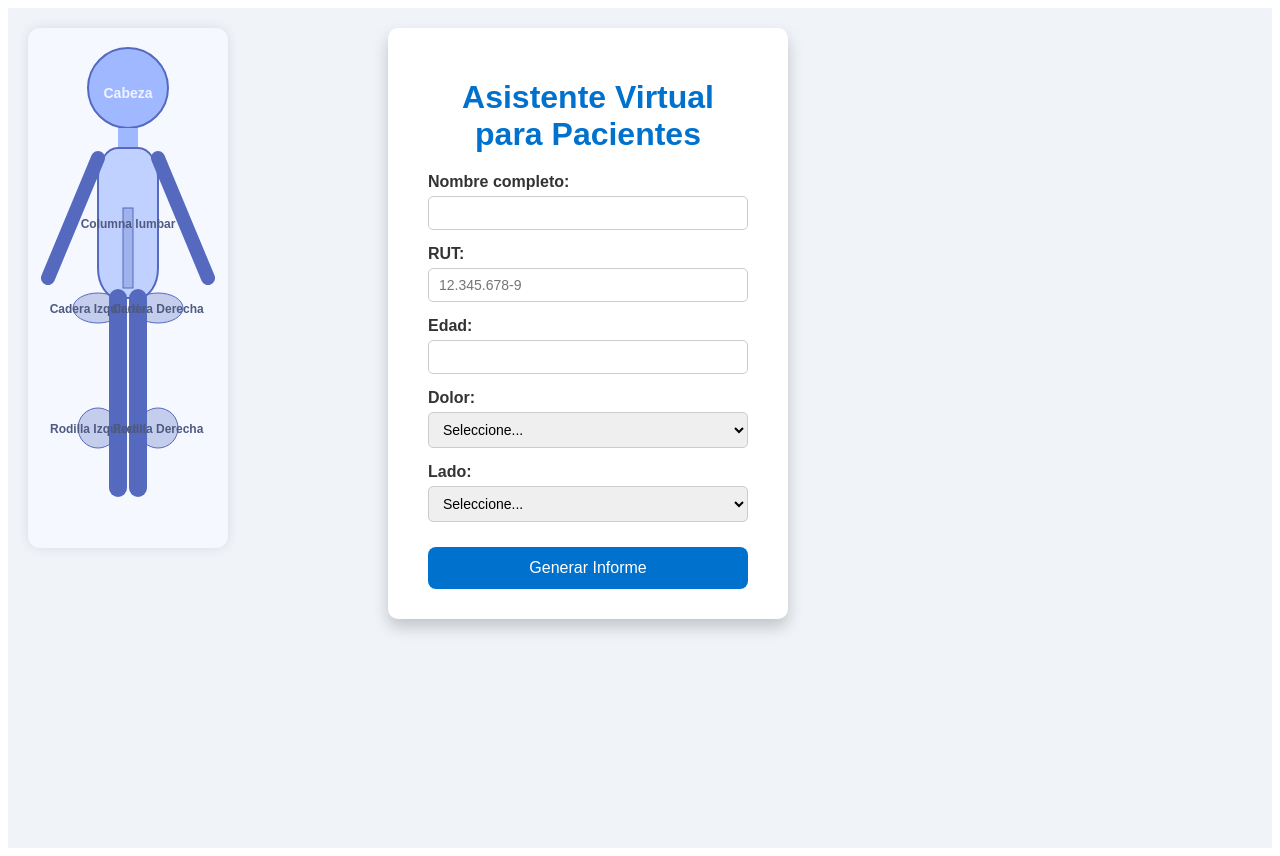
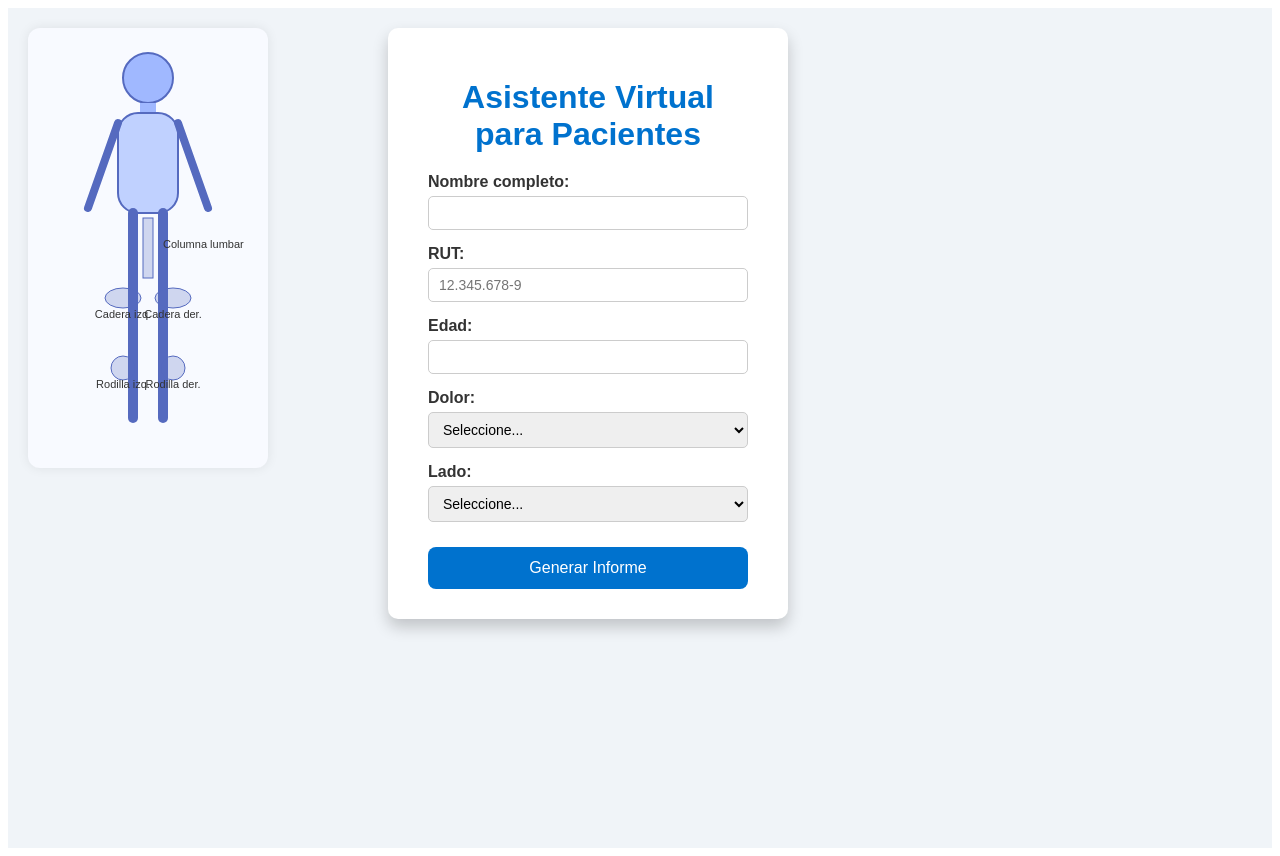
Before and after one commit to cahuerta/ASISTENCIA-ICA, a React (Vite) app: page / in a window 1280 px wide. Built offline with nearby package versions, Linux system fonts and the light colour scheme.

Commit message:
Update EsquemaHumanoSVG.jsx

```diff
--- a/src/EsquemaHumanoSVG.jsx
+++ b/src/EsquemaHumanoSVG.jsx
@@ -2,182 +2,118 @@ import React from 'react';
 
 function EsquemaHumanoSVG({ onSeleccionZona }) {
   const zonas = [
-    { id: 'columna_lumbar', label: 'Columna lumbar', x: 95, y: 180, width: 10, height: 80 },
-    { id: 'cadera_izquierda', label: 'Cadera Izquierda', cx: 70, cy: 280, rx: 25, ry: 15 },
-    { id: 'cadera_derecha', label: 'Cadera Derecha', cx: 130, cy: 280, rx: 25, ry: 15 },
-    { id: 'rodilla_izquierda', label: 'Rodilla Izquierda', cx: 70, cy: 400, r: 20 },
-    { id: 'rodilla_derecha', label: 'Rodilla Derecha', cx: 130, cy: 400, r: 20 },
+    { id: 'columna_lumbar', label: 'Columna lumbar', x: 95, y: 180, width: 10, height: 60 },
+    { id: 'cadera_izquierda', label: 'Cadera izq.', cx: 75, cy: 260, rx: 18, ry: 10 },
+    { id: 'cadera_derecha', label: 'Cadera der.', cx: 125, cy: 260, rx: 18, ry: 10 },
+    { id: 'rodilla_izquierda', label: 'Rodilla izq.', cx: 75, cy: 330, r: 12 },
+    { id: 'rodilla_derecha', label: 'Rodilla der.', cx: 125, cy: 330, r: 12 },
   ];
 
   const handleClick = (id) => {
-    switch (id) {
-      case 'columna_lumbar':
-        onSeleccionZona('Columna lumbar');
-        break;
-      case 'cadera_izquierda':
-        onSeleccionZona('Cadera izquierda');
-        break;
-      case 'cadera_derecha':
-        onSeleccionZona('Cadera derecha');
-        break;
-      case 'rodilla_izquierda':
-        onSeleccionZona('Rodilla izquierda');
-        break;
-      case 'rodilla_derecha':
-        onSeleccionZona('Rodilla derecha');
-        break;
-      default:
-        break;
-    }
+    const etiquetas = {
+      columna_lumbar: 'Columna lumbar',
+      cadera_izquierda: 'Cadera izquierda',
+      cadera_derecha: 'Cadera derecha',
+      rodilla_izquierda: 'Rodilla izquierda',
+      rodilla_derecha: 'Rodilla derecha',
+    };
+    onSeleccionZona(etiquetas[id]);
   };
 
   return (
     <svg
-      width="200"
-      height="520"
-      viewBox="0 0 200 520"
+      width="220"
+      height="420"
+      viewBox="0 0 200 420"
       xmlns="http://www.w3.org/2000/svg"
-      style={{ backgroundColor: '#f5f8ff', borderRadius: 12, boxShadow: '0 0 12px rgba(0,0,0,0.1)' }}
+      style={{
+        backgroundColor: '#f8faff',
+        borderRadius: 12,
+        boxShadow: '0 0 12px rgba(0,0,0,0.08)',
+        padding: '10px',
+      }}
     >
       {/* Cabeza */}
-      <circle cx="100" cy="60" r="40" fill="#a0b8ff" stroke="#556abf" strokeWidth="2" />
-      <text x="100" y="70" textAnchor="middle" fill="#eef3ff" fontSize="14" fontWeight="700" pointerEvents="none">
-        Cabeza
-      </text>
+      <circle cx="100" cy="40" r="25" fill="#a0b8ff" stroke="#556abf" strokeWidth="2" />
 
       {/* Cuello */}
-      <rect x="90" y="100" width="20" height="20" fill="#a0b8ff" />
+      <rect x="92" y="65" width="16" height="10" fill="#a0b8ff" />
 
       {/* Torso */}
-      <rect x="70" y="120" width="60" height="150" rx="20" ry="30" fill="#c0d1ff" stroke="#556abf" strokeWidth="2" />
+      <rect x="70" y="75" width="60" height="100" rx="20" ry="20" fill="#c0d1ff" stroke="#556abf" strokeWidth="2" />
 
       {/* Brazos */}
-      <line x1="70" y1="130" x2="20" y2="250" stroke="#556abf" strokeWidth="14" strokeLinecap="round" />
-      <line x1="130" y1="130" x2="180" y2="250" stroke="#556abf" strokeWidth="14" strokeLinecap="round" />
+      <line x1="70" y1="85" x2="40" y2="170" stroke="#556abf" strokeWidth="8" strokeLinecap="round" />
+      <line x1="130" y1="85" x2="160" y2="170" stroke="#556abf" strokeWidth="8" strokeLinecap="round" />
 
       {/* Piernas */}
-      <line x1="90" y1="270" x2="90" y2="460" stroke="#556abf" strokeWidth="18" strokeLinecap="round" />
-      <line x1="110" y1="270" x2="110" y2="460" stroke="#556abf" strokeWidth="18" strokeLinecap="round" />
+      <line x1="85" y1="175" x2="85" y2="380" stroke="#556abf" strokeWidth="10" strokeLinecap="round" />
+      <line x1="115" y1="175" x2="115" y2="380" stroke="#556abf" strokeWidth="10" strokeLinecap="round" />
 
-      {/* Zonas clickeables */}
-
-      {/* Columna lumbar (rectángulo) */}
+      {/* Columna lumbar */}
       <rect
         x={zonas[0].x}
         y={zonas[0].y}
         width={zonas[0].width}
         height={zonas[0].height}
-        fill="rgba(85, 106, 191, 0.3)"
+        fill="rgba(85, 106, 191, 0.25)"
         stroke="#556abf"
         strokeWidth="1"
         cursor="pointer"
         onClick={() => handleClick(zonas[0].id)}
       />
-      <text
-        x={zonas[0].x + zonas[0].width / 2}
-        y={zonas[0].y + 20}
-        fill="#4f5a82"
-        fontSize="12"
-        fontWeight="700"
-        textAnchor="middle"
-        pointerEvents="none"
-      >
-        {zonas[0].label}
-      </text>
+      <text x={zonas[0].x + 20} y={zonas[0].y + 30} fill="#333" fontSize="11">Columna lumbar</text>
 
-      {/* Cadera izquierda (elipse) */}
+      {/* Caderas */}
+      {zonas.slice(1, 3).map((zona) => (
+        <g key={zona.id}>
           <ellipse
-        cx={zonas[1].cx}
-        cy={zonas[1].cy}
-        rx={zonas[1].rx}
-        ry={zonas[1].ry}
-        fill="rgba(85, 106, 191, 0.3)"
+            cx={zona.cx}
+            cy={zona.cy}
+            rx={zona.rx}
+            ry={zona.ry}
+            fill="rgba(85, 106, 191, 0.25)"
             stroke="#556abf"
             strokeWidth="1"
             cursor="pointer"
-        onClick={() => handleClick(zonas[1].id)}
+            onClick={() => handleClick(zona.id)}
           />
           <text
-        x={zonas[1].cx}
-        y={zonas[1].cy + 5}
-        fill="#4f5a82"
-        fontSize="12"
-        fontWeight="700"
+            x={zona.cx}
+            y={zona.cy + 20}
+            fontSize="11"
             textAnchor="middle"
-        pointerEvents="none"
+            fill="#333"
           >
-        {zonas[1].label}
+            {zona.label}
           </text>
+        </g>
+      ))}
 
-      {/* Cadera derecha (elipse) */}
-      <ellipse
-        cx={zonas[2].cx}
-        cy={zonas[2].cy}
-        rx={zonas[2].rx}
-        ry={zonas[2].ry}
-        fill="rgba(85, 106, 191, 0.3)"
+      {/* Rodillas */}
+      {zonas.slice(3).map((zona) => (
+        <g key={zona.id}>
+          <circle
+            cx={zona.cx}
+            cy={zona.cy}
+            r={zona.r}
+            fill="rgba(85, 106, 191, 0.25)"
             stroke="#556abf"
             strokeWidth="1"
             cursor="pointer"
-        onClick={() => handleClick(zonas[2].id)}
+            onClick={() => handleClick(zona.id)}
           />
           <text
-        x={zonas[2].cx}
-        y={zonas[2].cy + 5}
-        fill="#4f5a82"
-        fontSize="12"
-        fontWeight="700"
+            x={zona.cx}
+            y={zona.cy + 20}
+            fontSize="11"
             textAnchor="middle"
-        pointerEvents="none"
+            fill="#333"
           >
-        {zonas[2].label}
+            {zona.label}
           </text>
-
-      {/* Rodilla izquierda (círculo) */}
-      <circle
-        cx={zonas[3].cx}
-        cy={zonas[3].cy}
-        r={zonas[3].r}
-        fill="rgba(85, 106, 191, 0.3)"
-        stroke="#556abf"
-        strokeWidth="1"
-        cursor="pointer"
-        onClick={() => handleClick(zonas[3].id)}
-      />
-      <text
-        x={zonas[3].cx}
-        y={zonas[3].cy + 5}
-        fill="#4f5a82"
-        fontSize="12"
-        fontWeight="700"
-        textAnchor="middle"
-        pointerEvents="none"
-      >
-        {zonas[3].label}
-      </text>
-
-      {/* Rodilla derecha (círculo) */}
-      <circle
-        cx={zonas[4].cx}
-        cy={zonas[4].cy}
-        r={zonas[4].r}
-        fill="rgba(85, 106, 191, 0.3)"
-        stroke="#556abf"
-        strokeWidth="1"
-        cursor="pointer"
-        onClick={() => handleClick(zonas[4].id)}
-      />
-      <text
-        x={zonas[4].cx}
-        y={zonas[4].cy + 5}
-        fill="#4f5a82"
-        fontSize="12"
-        fontWeight="700"
-        textAnchor="middle"
-        pointerEvents="none"
-      >
-        {zonas[4].label}
-      </text>
+        </g>
+      ))}
     </svg>
   );
 }
```
Lines whose indentation alone changed are shown as unchanged.
